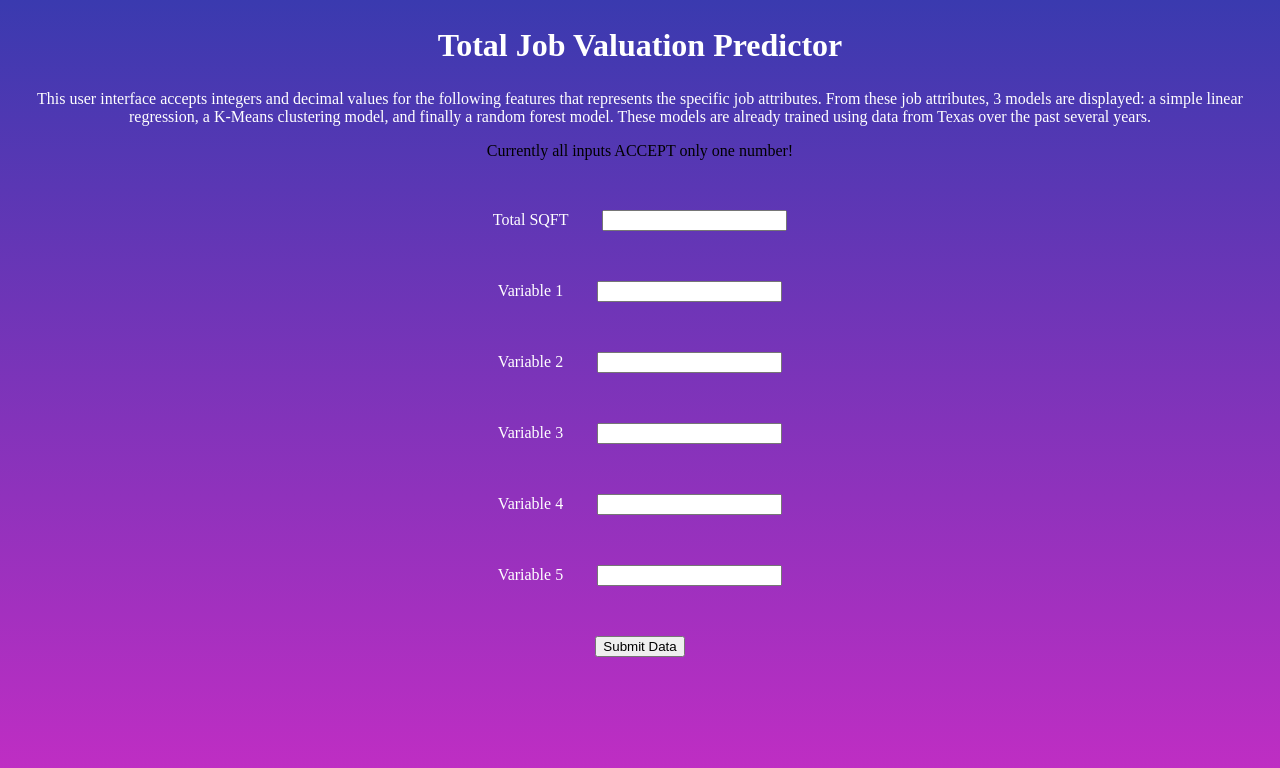
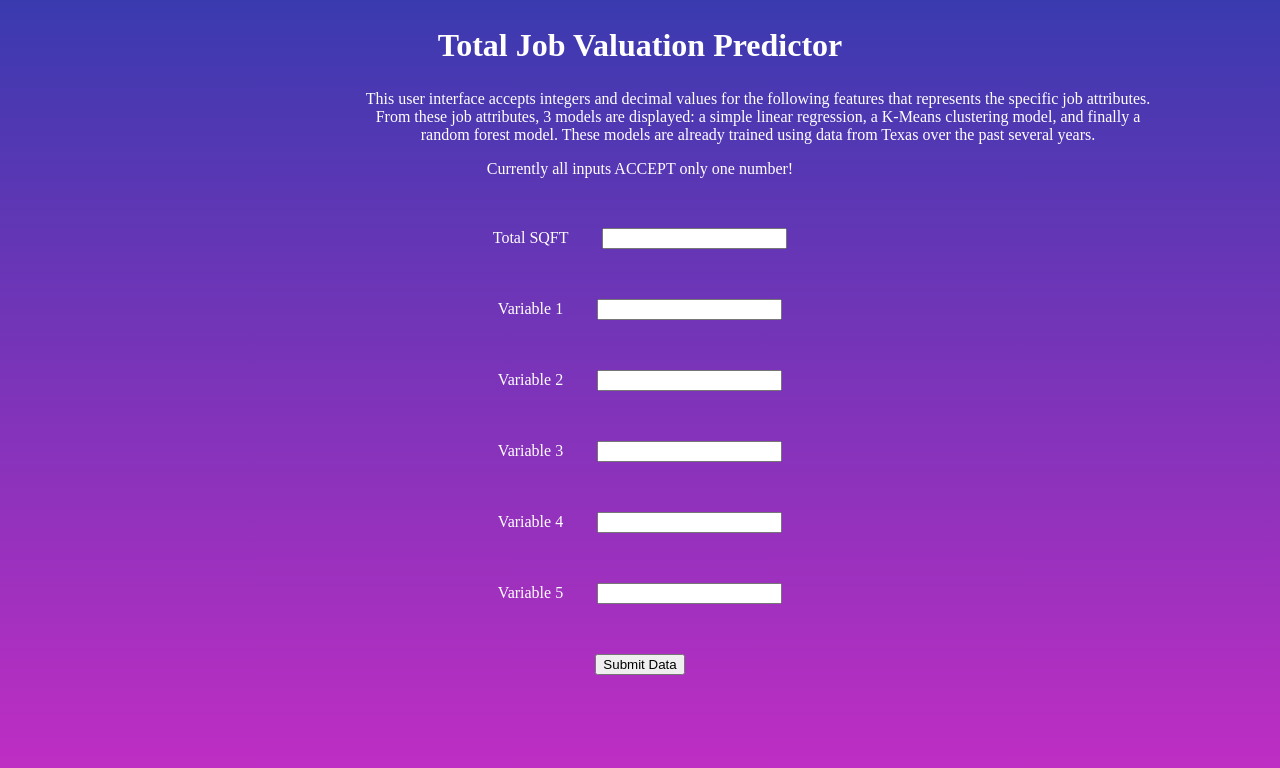
Before and after one commit to Josephslee99/CSE4-587Project, a Python web app: template Phase3/templates/format.html in a window 1280 px wide. Shown: the top 768 px of the page. Run offline with Jinja, Linux system fonts and the light colour scheme; the template is opened without the code that fills it, so the values that code supplies are empty.

Commit message:
some new changes

```diff
--- a/Phase3/static/format.css
+++ b/Phase3/static/format.css
@@ -4,21 +4,26 @@
   background-attachment: fixed;
 }
 
-h2{
+h2 {
   color: white;
   font-size: xx-large;
 }
 
-body{
+body {
   text-align: center;
 }
 
-p{
+p2 {
   color: white;
 }
 
+p {
+  color: white;
+  width : 800px;
+  margin-left: 350px;
+}
 
-div{
+div {
   margin-top: 50px;
   margin-bottom: 50px;
 }
--- a/Phase3/templates/format.html
+++ b/Phase3/templates/format.html
@@ -13,8 +13,9 @@
     a K-Means clustering model, and finally a random forest model. These models are already trained using data from Texas over the past several years.
 
   </p>
+  <p2>
     Currently all inputs ACCEPT only one number!
-  <p>
+  <p2>
 
 
   </p>
@@ -46,6 +47,13 @@
     <input type = "submit" value="Submit Data" name="submitButton"/>
     </form>
 
+    <script>
+      var pressedButton = document.getElementsByTagName("submit")[0];
+      pressedButton.addEventListener("click", function (event) {
+         alert("Please wait for a few seconds!")
+      })
+   </script>
+
 
 </body>
 </html>
```
Also changed, not shown: 1 other file.
